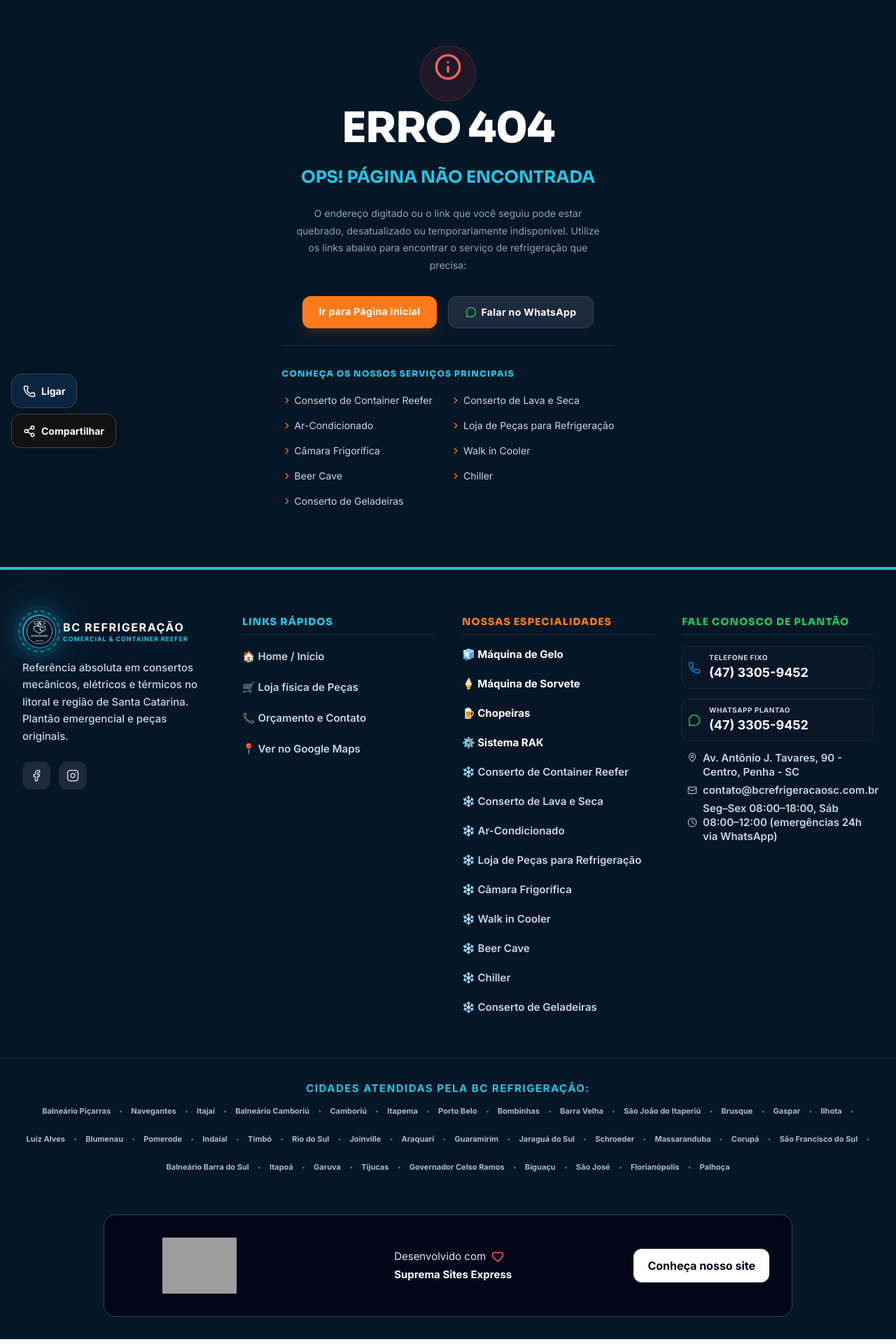
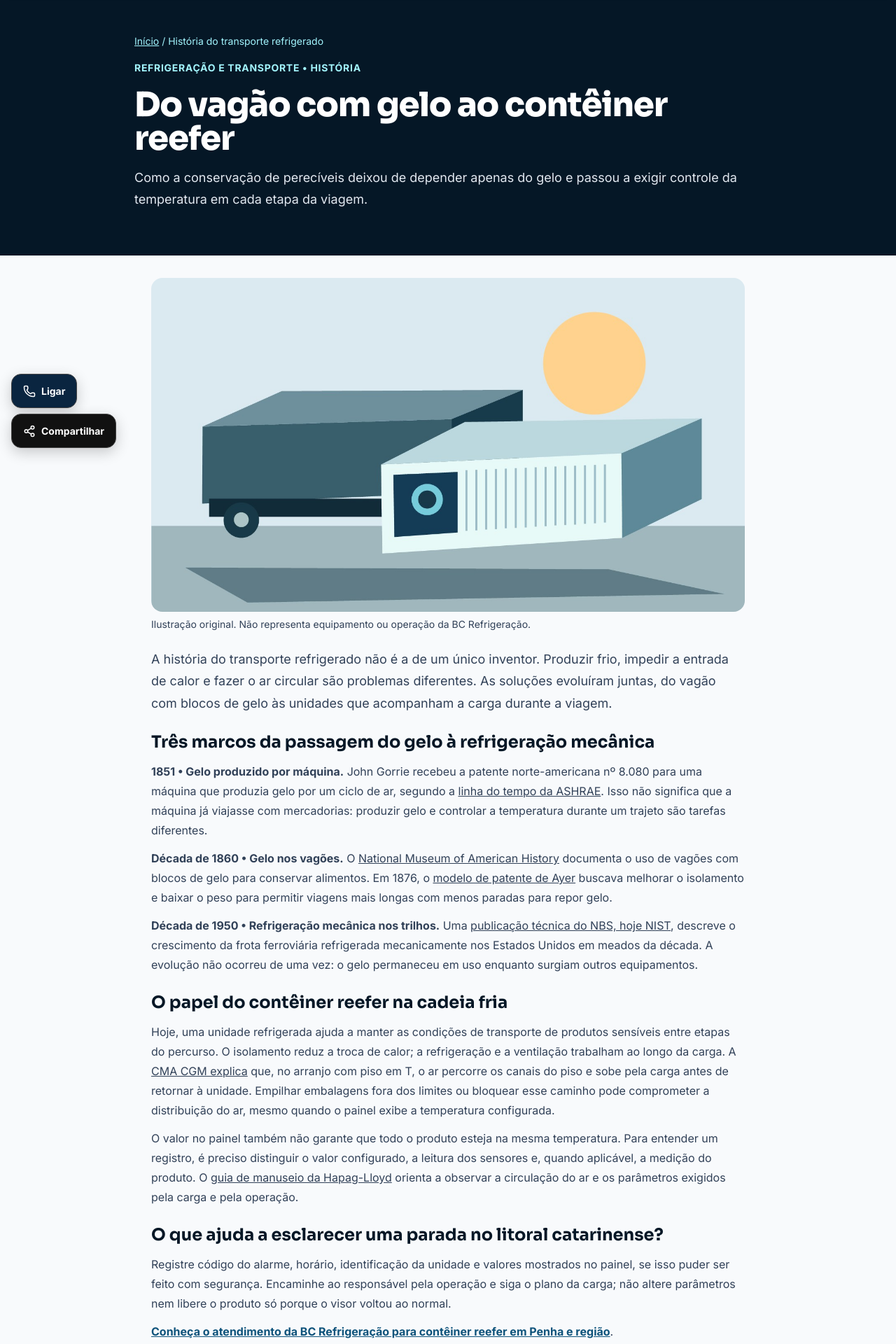
Before and after one commit to supremapix/BC-Refrigera-o-na-Penha-SC, a React (Vite) app: page /blog/historia-do-transporte-refrigerado in a window 1280 px wide. Shown: the part 140-2060 px from the top of the page at 70% size. Built offline with nearby package versions, Linux system fonts and the light colour scheme; grey boxes are pictures that could not be loaded.

Commit message:
Adiciona guia histórico sobre o transporte refrigerado (#2)

```diff
--- a/src/App.tsx
+++ b/src/App.tsx
@@ -21,6 +21,7 @@ import { MaquinaGeloPage } from './pages/MaquinaGeloPage';
 import { MaquinaSorvetePage } from './pages/MaquinaSorvetePage';
 import { ChopeirasPage } from './pages/ChopeirasPage';
 import { SistemaRakPage } from './pages/SistemaRakPage';
+import { HistoriaTransporteRefrigerado } from './pages/HistoriaTransporteRefrigerado';
 import { FloatingUtilities } from './components/FloatingUtilities';
 
 // Simple helper to scroll to top on every navigation transition
@@ -58,6 +59,7 @@ export function AppContent() {
               <Route path="/assistencia-lava-e-seca-samsung-penha" element={<LavaESecaSamsungPage />} />
               <Route path="/blog/lava-e-seca-penha-sc-guia-completo" element={<BlogLavaESecaPage />} />
 
+              <Route path="/blog/historia-do-transporte-refrigerado" element={<HistoriaTransporteRefrigerado />} />
               {/* Refrigeração Comercial e Industrial Routes */}
               <Route path="/maquina-de-gelo-comercial-industrial" element={<MaquinaGeloPage />} />
               <Route path="/maquina-de-gelo-comercial-industrial/" element={<MaquinaGeloPage />} />
--- a/src/data/routes.ts
+++ b/src/data/routes.ts
@@ -36,6 +36,7 @@ export const cidadeRoutes: RouteConfig[] = cidadesAtendidas.map(cidade => ({
 
 export const allRoutesConfigs: RouteConfig[] = [
   ...staticRoutes,
+  { path: '/blog/historia-do-transporte-refrigerado', name: 'História do transporte refrigerado', priority: 0.7, changefreq: 'monthly' },
   { path: '/conserto-lava-e-seca-penha-sc', name: 'Conserto de lava e seca', priority: 0.8, changefreq: 'monthly' },
   { path: '/assistencia-lava-e-seca-lg-penha', name: 'Lava e seca LG', priority: 0.8, changefreq: 'monthly' },
   { path: '/assistencia-lava-e-seca-samsung-penha', name: 'Lava e seca Samsung', priority: 0.8, changefreq: 'monthly' },
--- /dev/null
+++ b/src/pages/HistoriaTransporteRefrigerado.tsx
@@ -0,0 +1,52 @@
+import { Link } from 'react-router-dom';
+import { EnhancedSEO } from '../components/EnhancedSEO';
+
+const path = '/blog/historia-do-transporte-refrigerado';
+const site = 'https://www.bcrefrigeracaosc.com.br';
+const title = 'História do transporte refrigerado: do vagão com gelo ao reefer';
+const description = 'Conheça os marcos do transporte refrigerado, da fabricação mecânica de gelo aos vagões e ao contêiner reefer, e entenda por que o ar precisa circular.';
+const imagePath = '/historia-transporte-refrigerado.jpg';
+const servicePath = '/servicos/conserto-container-reefer';
+
+export function HistoriaTransporteRefrigerado() {
+  const schema = [
+    { '@context': 'https://schema.org', '@type': 'BlogPosting', headline: title, description, image: site + imagePath, datePublished: '2026-11-25', mainEntityOfPage: site + path, inLanguage: 'pt-BR', author: { '@type': 'Organization', name: 'BC Refrigeração SC', url: site }, publisher: { '@type': 'Organization', name: 'BC Refrigeração SC' } },
+    { '@context': 'https://schema.org', '@type': 'BreadcrumbList', itemListElement: [{ '@type': 'ListItem', position: 1, name: 'Início', item: site }, { '@type': 'ListItem', position: 2, name: 'História do transporte refrigerado', item: site + path }] },
+  ];
+  return (
+    <>
+      <EnhancedSEO title={title} description={description} canonicalPath={path} ogImage={site + imagePath} ogType="article" schema={schema} />
+      <header className="bg-[#051726] text-white px-4 py-12 sm:py-16">
+        <div className="max-w-4xl mx-auto space-y-4">
+          <nav aria-label="Localização nesta página" className="text-sm text-cyan-200"><Link to="/" className="underline">Início</Link> / <span aria-current="page">História do transporte refrigerado</span></nav>
+          <p className="font-bold uppercase tracking-wider text-cyan-200 text-sm">Refrigeração e transporte • História</p>
+          <h1 className="text-3xl sm:text-5xl font-black tracking-tight">Do vagão com gelo ao contêiner reefer</h1>
+          <p className="text-slate-200 text-lg">Como a conservação de perecíveis deixou de depender apenas do gelo e passou a exigir controle da temperatura em cada etapa da viagem.</p>
+        </div>
+      </header>
+      <article className="max-w-4xl mx-auto px-4 sm:px-6 pt-8 pb-16 space-y-6 text-slate-700 leading-relaxed">
+        <figure className="space-y-2">
+          <img src={imagePath} width={1440} height={810} alt="Ilustração de um vagão ferroviário azul ao lado de um contêiner refrigerado claro." className="w-full h-auto rounded-2xl" fetchPriority="high" />
+          <figcaption className="text-sm">Ilustração original. Não representa equipamento ou operação da BC Refrigeração.</figcaption>
+        </figure>
+        <p className="text-lg">A história do transporte refrigerado não é a de um único inventor. Produzir frio, impedir a entrada de calor e fazer o ar circular são problemas diferentes. As soluções evoluíram juntas, do vagão com blocos de gelo às unidades que acompanham a carga durante a viagem.</p>
+        <section className="space-y-3" aria-labelledby="marcos-reefer">
+          <h2 id="marcos-reefer" className="text-2xl font-bold text-[#051726]">Três marcos da passagem do gelo à refrigeração mecânica</h2>
+          <p><strong>1851 • Gelo produzido por máquina.</strong> John Gorrie recebeu a patente norte-americana nº 8.080 para uma máquina que produzia gelo por um ciclo de ar, segundo a <a className="underline" href="https://www.ashrae.org/about/mission-and-vision/ashrae-industry-history/air-conditioning-and-refrigeration-timeline">linha do tempo da ASHRAE</a>. Isso não significa que a máquina já viajasse com mercadorias: produzir gelo e controlar a temperatura durante um trajeto são tarefas diferentes.</p>
+          <p><strong>Década de 1860 • Gelo nos vagões.</strong> O <a className="underline" href="https://americanhistory.si.edu/collections/object/nmah_1211872">National Museum of American History</a> documenta o uso de vagões com blocos de gelo para conservar alimentos. Em 1876, o <a className="underline" href="https://www.americanhistory.si.edu/ne/collections/object/nmah_1063788">modelo de patente de Ayer</a> buscava melhorar o isolamento e baixar o peso para permitir viagens mais longas com menos paradas para repor gelo.</p>
+          <p><strong>Década de 1950 • Refrigeração mecânica nos trilhos.</strong> Uma <a className="underline" href="https://nvlpubs.nist.gov/nistpubs/Legacy/SP/nbsspecialpublication436.pdf">publicação técnica do NBS, hoje NIST</a>, descreve o crescimento da frota ferroviária refrigerada mecanicamente nos Estados Unidos em meados da década. A evolução não ocorreu de uma vez: o gelo permaneceu em uso enquanto surgiam outros equipamentos.</p>
+        </section>
+        <section className="space-y-3" aria-labelledby="fluxo-reefer">
+          <h2 id="fluxo-reefer" className="text-2xl font-bold text-[#051726]">O papel do contêiner reefer na cadeia fria</h2>
+          <p>Hoje, uma unidade refrigerada ajuda a manter as condições de transporte de produtos sensíveis entre etapas do percurso. O isolamento reduz a troca de calor; a refrigeração e a ventilação trabalham ao longo da carga. A <a className="underline" href="https://www.cma-cgm.com/assets/public/pdf/Brochure%20Reefer.pdf">CMA CGM explica</a> que, no arranjo com piso em T, o ar percorre os canais do piso e sobe pela carga antes de retornar à unidade. Empilhar embalagens fora dos limites ou bloquear esse caminho pode comprometer a distribuição do ar, mesmo quando o painel exibe a temperatura configurada.</p>
+          <p>O valor no painel também não garante que todo o produto esteja na mesma temperatura. Para entender um registro, é preciso distinguir o valor configurado, a leitura dos sensores e, quando aplicável, a medição do produto. O <a className="underline" href="https://www.hapag-lloyd.com/en/services-information/cargo-fleet/reefer/cargo-handling.html">guia de manuseio da Hapag-Lloyd</a> orienta a observar a circulação do ar e os parâmetros exigidos pela carga e pela operação.</p>
+        </section>
+        <section className="space-y-3" aria-labelledby="diagnostico-reefer">
+          <h2 id="diagnostico-reefer" className="text-2xl font-bold text-[#051726]">O que ajuda a esclarecer uma parada no litoral catarinense?</h2>
+          <p>Registre código do alarme, horário, identificação da unidade e valores mostrados no painel, se isso puder ser feito com segurança. Encaminhe ao responsável pela operação e siga o plano da carga; não altere parâmetros nem libere o produto só porque o visor voltou ao normal.</p>
+          <p><Link to={servicePath} className="font-bold underline text-[#0E537B]">Conheça o atendimento da BC Refrigeração para contêiner reefer em Penha e região</Link>.</p>
+        </section>
+      </article>
+    </>
+  );
+}
--- a/src/pages/ServicePage.tsx
+++ b/src/pages/ServicePage.tsx
@@ -374,6 +374,10 @@ export const ServicePage: React.FC = () => {
         </div>
       </section>
 
+      {service.slug === 'conserto-container-reefer' && (
+        <section className="max-w-7xl mx-auto px-4 my-8" aria-labelledby="historia-transporte-link"><h2 id="historia-transporte-link" className="text-xl font-black mb-2">Leitura relacionada</h2><p><Link to="/blog/historia-do-transporte-refrigerado" className="font-bold underline text-[#0E537B]">Do vagão com gelo ao contêiner reefer: história do transporte refrigerado</Link></p></section>
+      )}
+
       {/* Custom Promo Image Section tailored to the current service */}
       <PagePromoImage
         title={`Estrutura Especializada para Atendimento de ${service.title}`}
```
Also changed, not shown: public/historia-transporte-refrigerado.jpg (added).
